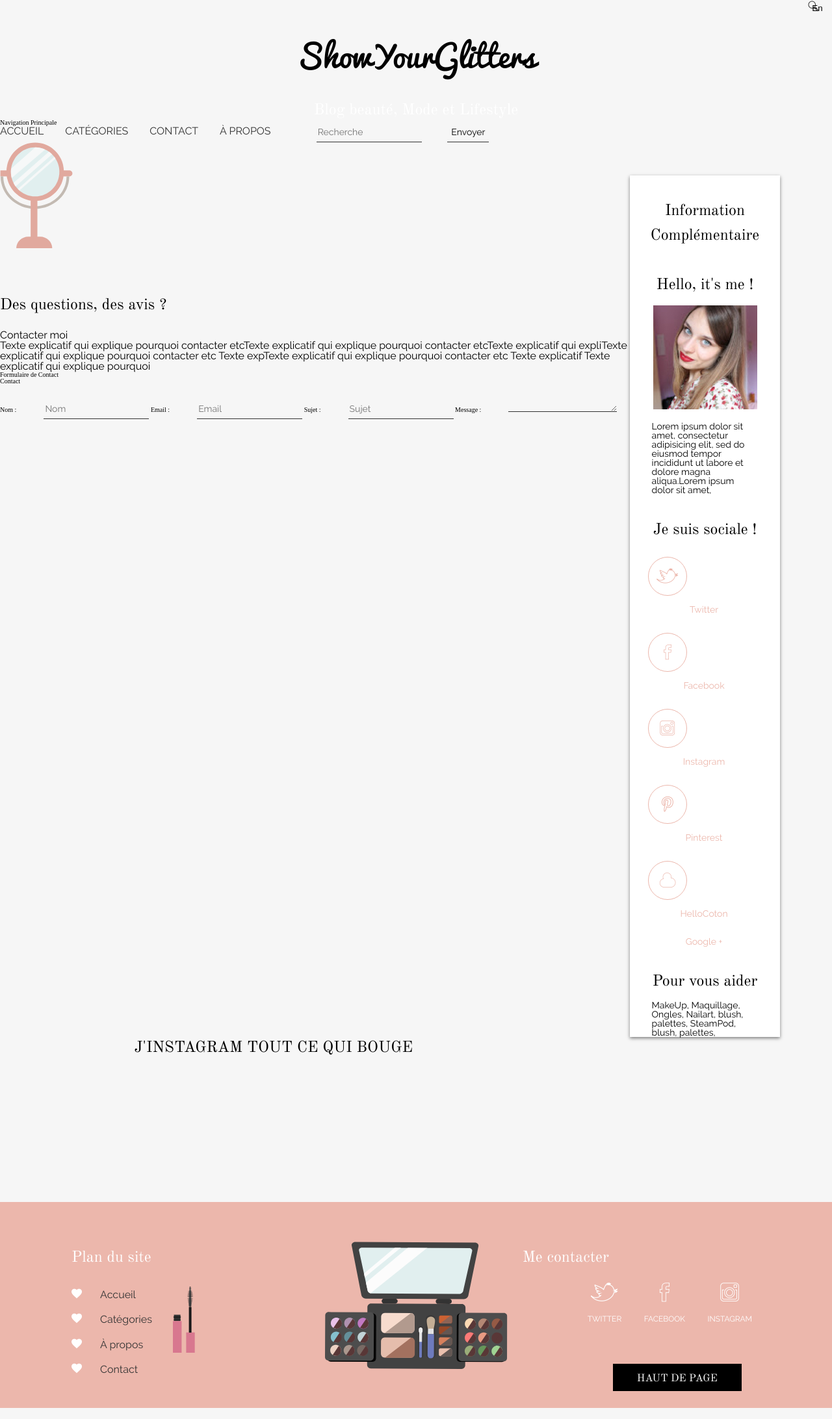
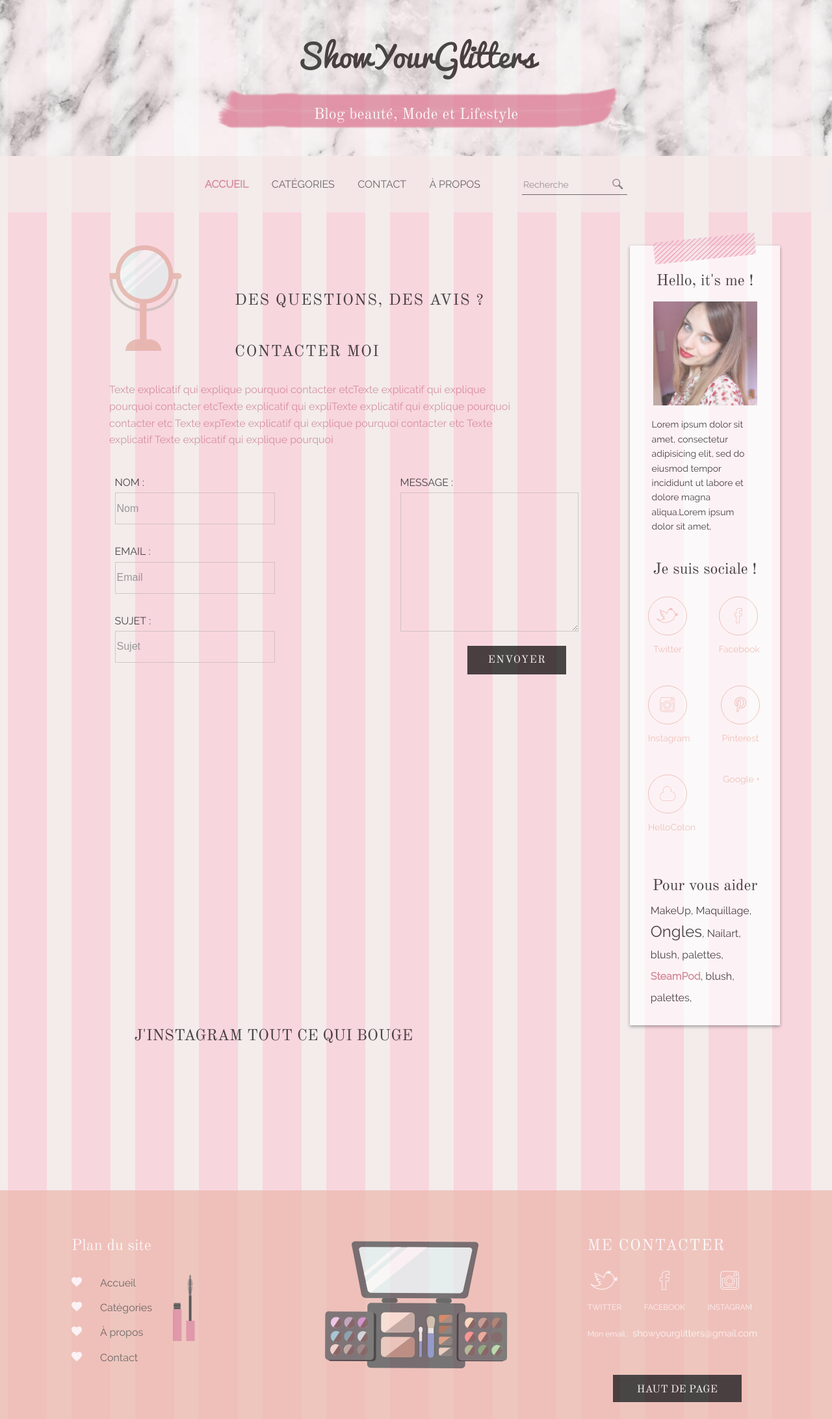
Before and after one commit to dylanschirino/blogbeauty, a PHP site: page /contact.html in a window 1280 px wide. Shown: the whole page at 65% size. Run offline with PHP 8.4, Linux system fonts and the light colour scheme; some web fonts are replaced.

Commit message:
Contact page done

```diff
--- a/www/contact.html
+++ b/www/contact.html
@@ -14,17 +14,18 @@
 </head>
 <body id="haut">
   <header class="header">
-
+    <div class="header__banner">
     <h1 aria-level="1" class="header__title">
       ShowYourGlitters
     </h1>
     <p class="header__subtitle">
       Blog beauté,&nbsp;Mode et Lifestyle
     </p>
-
-    <nav class="menu">
-      <h2 aria-level="2" class="menu__title">Navigation Principale</h2>
-      <a class="menu__link" href="index.html" title="Vers la page d'accueil">Accueil</a>
+    </div>
+    <nav class="header__menu">
+      <h2 aria-level="2" class="menu__title hidden">Navigation Principale</h2>
+      <div class="menu__container">
+      <a class="menu__link menu__link--active" href="index.html" title="Vers la page d'accueil">Accueil</a>
 
       <a class="menu__link" href="categories.html" title="Vers la page des catégories">Catégories</a>
 
@@ -32,18 +33,20 @@
 
       <a class="menu__link" href="about.html" title="Vers la page à propos">À Propos</a>
 
+      <form class="menu__form" action="#" method="post">
+        <input class="form__input" type="text" placeholder="Recherche" value="">
+        <input class="form__submit" type="submit" value="">
+      </form>
+    </div>
     </nav>
-    <form class="header__form" action="#" method="post">
-      <input class="form__input" type="text" placeholder="Recherche" value="">
-      <input class="form__input" type="submit" value="Envoyer">
-    </form>
   </header>
 
   <aside class="aside">
-    <h2 aria-level="2" class="aside__title">
+    <h2 aria-level="2" class="hidden">
         Information Complémentaire
     </h2>
     <section class="aside__section">
+      <img src="img/Sticker.svg" class="aside__sticker" width="160" height="50" alt="Autocollant décoratif">
       <h3 aria-level="3" class="aside__title">
         Hello,&nbsp;it's me !
       </h3>
@@ -58,22 +61,22 @@
         Je suis sociale !
       </h3>
       <ul class="aside__list">
-        <li class="aside__element">
+        <li class="aside__element aside__element--left">
           <a class="aside__link aside__link--twitter" href="#" title="Accéder à mon twitter">Twitter</a>
         </li>
-        <li class="aside__element">
+        <li class="aside__element aside__element--right">
           <a class="aside__link aside__link--facebook" href="#" title="Accéder à mon">Facebook</a>
         </li>
-        <li class="aside__element">
+        <li class="aside__element aside__element--left">
           <a class="aside__link aside__link--insta" href="#" title="Accéder à mon Instagram">Instagram</a>
         </li>
-        <li class="aside__element">
+        <li class="aside__element aside__element--right">
           <a class="aside__link aside__link--pinterest" href="#" title="Accéder à mon Pinterest">Pinterest</a>
         </li>
-        <li class="aside__element">
+        <li class="aside__element aside__element--left">
           <a class="aside__link aside__link--hellocoton" href="#" title="Accéder à mon HelloCoton">HelloCoton</a>
         </li>
-        <li class="aside__element">
+        <li class="aside__element aside__element--right">
           <a class="aside__link aside__link--google" href="#" title="Accéder à mon Google +">Google +</a>
         </li>
       </ul>
@@ -83,13 +86,12 @@
       <h3 aria-level="3" class="aside__title">
         Pour vous aider
       </h3>
-      <p class="aside__text">
+      <p class="aside__keyword">
         MakeUp, Maquillage,
-        Ongles, Nailart, blush, palettes,
-        SteamPod, blush, palettes,
+        <span class="aside__pointout">Ongles</span>, Nailart, blush, palettes,
+        <span class="aside__bold">SteamPod</span>, blush, palettes,
       </p>
     </section>
-
   </aside>
   <main>
     <section class="contact">
@@ -108,36 +110,43 @@
     </section>
 
     <section class="form">
-      <h2 class="form__title" aria-level="2">
+      <h2 class="formulaire__title hidden" aria-level="2">
         Formulaire de Contact
       </h2>
 
-      <form class="form__container" action="#" method="post">
+      <form class="formulaire__container" action="#" method="post">
         <fieldset>
-          <legend class="form__legend">
+          <legend class="formulaire__legend hidden">
             Contact
           </legend>
-          <label for="name" class="form__label">
+
+          <div class="formulaire__left">
+          <label for="name" class="formulaire__label">
             Nom&nbsp;:&nbsp;
           </label>
-          <input class="form__input" id="name" type="text" name="nom" value="" placeholder="Nom">
+          <input class="formulaire__input" id="name" type="text" name="nom" value="" placeholder="Nom">
 
-          <label for="mail" class="form__label">
+          <label for="mail" class="formulaire__label">
             Email&nbsp;:&nbsp;
           </label>
-          <input class="form__input" id="mail" type="email" name="mail" value="" placeholder="Email">
+          <input class="formulaire__input" id="mail" type="email" name="mail" value="" placeholder="Email">
 
-          <label for="subject" class="form__label">
+          <label for="subject" class="formulaire__label">
             Sujet&nbsp;:&nbsp;
           </label>
-          <input class="form__input" id="subject" type="text" name="sujet" value="" placeholder="Sujet">
+          <input class="formulaire__input" id="subject" type="text" name="sujet" value="" placeholder="Sujet">
+        </div>
 
-          <label for="message" class="form__label">
+          <div class="formulaire__right">
+          <label for="message" class="formulaire__label formulaire__label--textarea">
             Message&nbsp;:&nbsp;
           </label>
-          <textarea class="form__input" id="message" name="message">
+          <textarea class="formulaire__input formulaire__input--textarea" id="message" name="message">
           </textarea>
-          <input class="form__submit" type="submit" value="Envoyer">
+
+            <input class="formulaire__submit" type="submit" value="Envoyer">
+        </div>
+
 
         </fieldset>
       </form>
@@ -174,17 +183,20 @@
     </section>
 
     <section class="footer__contact">
+      <div class="contact__container">
       <h3 class="contact__title">
         Me contacter
       </h3>
-    <div class="contact__container">
       <a class="contact__link contact__link--twitter" href="#" title="Accéder à mon twitter">Twitter</a>
 
       <a class="contact__link contact__link--facebook" href="#" title="Accéder à mon">Facebook</a>
 
       <a class="contact__link contact__link--insta" href="#" title="Accéder à mon Instagram">Instagram</a>
 
-      <a class="contact__link contact__link--mail" href="mailto:showyourglitters@gmail.com" title="M'envoyez un email avec votre gestionnaire de Mail">
+      <p class="contact__email">Mon email&nbsp;:&nbsp;
+      <a class="contact__link contact__link--mail" href="mailto:showyourglitters@gmail.com" title="M'envoyez un email avec votre gestionnaire de Mail">showyourglitters@gmail.com</a>
+      </p>
+
     </div>
     <a class="latest__button" href="#haut" title="Prendre l'ascenseur pour remonter en haut de la page">Haut de page</a>
     </section>
--- a/www/css/styles.css
+++ b/www/css/styles.css
@@ -99,11 +99,14 @@ table {
  */
 body {
   font-size: 62.5%;
+  background: url("../img/grid.png") repeat;
+  opacity: 0.7;
   background-color: #F6F6F6; }
 
 p {
   font-family: "raleway", "Helvetica", Arial, sans-serif;
-  font-size: 1.6em; }
+  font-size: 1.6em;
+  line-height: 1.6em; }
 
 a {
   text-decoration: none; }
@@ -126,8 +129,7 @@ a {
   height: 8.7em; }
 
 .menu__link {
-  display: inline-block;
-  float: left; }
+  display: inline-block; }
 
 .menu__container {
   width: 65em;
@@ -138,7 +140,8 @@ a {
     clear: both; }
 
 .menu__form {
-  position: relative; }
+  position: relative;
+  margin-top: -1.7em; }
 
 .form::after {
   content: "";
@@ -146,13 +149,12 @@ a {
   clear: both; }
 
 .form__input {
-  margin-left: 2.65em; }
+  float: right; }
 
 .form__submit {
-  float: right;
   position: absolute;
-  right: 14px;
-  top: 1px; }
+  right: 0px;
+  top: 0px; }
 
 /* BLOGBEAUTY
 *
@@ -279,7 +281,7 @@ a {
   .moreArticle__button {
     margin: 0;
     display: block;
-    margin: 1em auto; }
+    margin: -0.5em auto; }
   .moreArticle__element {
     display: inline-block; }
   .moreArticle__pagination {
@@ -346,6 +348,58 @@ a {
 
 /* BLOGBEAUTY
 *
+* /sass/object/contact.scss - design of the Contact section stylesheet
+*
+* coded by Dylan Schirino
+* started at 01/08/2016
+*/
+.contact {
+  width: 58.9em;
+  margin: 5em 0 0 16.8em; }
+  .contact::after {
+    content: "";
+    overflow: hidden;
+    clear: both; }
+  .contact__img {
+    float: left;
+    margin-right: 8.1em; }
+  .contact__explain {
+    width: 40em; }
+
+.formulaire::after {
+  content: "";
+  overflow: hidden;
+  clear: both; }
+
+.formulaire__container {
+  width: 92.7em;
+  margin: 3.8em auto; }
+
+.formulaire__input {
+  display: block;
+  width: 15em;
+  height: 2.8125em;
+  margin-bottom: 1.6875em; }
+  .formulaire__input--textarea {
+    width: 20.625em;
+    min-height: 16em;
+    margin-right: 6.1em; }
+
+.formulaire__left {
+  float: left; }
+
+.formulaire__right {
+  float: right;
+  margin-left: -10em; }
+
+.formulaire__submit {
+  width: 9.5em;
+  height: 2.75em;
+  float: right;
+  margin-right: 6.1em; }
+
+/* BLOGBEAUTY
+*
 * /sass/object/header.scss - non design header stylesheet
 *
 * coded by Dylan Schirino
@@ -374,7 +428,13 @@ a {
   font-size: 1.6em;
   text-transform: uppercase;
   color: #333333;
-  padding-right: 2.0625em; }
+  padding-right: 2.0625em;
+  transition: .2s ease-in-out; }
+  .menu__link:hover {
+    color: #C77083; }
+  .menu__link--active {
+    font-weight: bold;
+    color: #C77083; }
 
 .menu__container {
   padding: 3.6em 0 3.2em 0; }
@@ -575,7 +635,8 @@ a {
     padding-right: 1em; }
 
 .moreArticle__text {
-  font-size: 1.4em; }
+  font-size: 1.4em;
+  line-height: 1.4em; }
 
 .moreArticle__titleCards {
   padding: 1.125em 0 0.875em 0;
@@ -687,4 +748,45 @@ a {
   font-size: 1.2em;
   text-transform: none; }
 
+/* BLOGBEAUTY
+*
+* /sass/components/contact.scss - design of the Contact section stylesheet
+*
+* coded by Dylan Schirino
+* started at 01/08/2016
+*/
+.contact__title, .contact__subtitle {
+  text-transform: uppercase;
+  letter-spacing: 1.5px; }
+
+.contact__subtitle {
+  font: 2.4em/3.6 "old_standard"; }
+
+.contact__explain {
+  color: #C77083; }
+
+.formulaire__label {
+  font: 1.6em/1.9 "raleway", "Helvetica", Arial, sans-serif;
+  text-transform: uppercase; }
+
+.formulaire__input {
+  font-size: 1.6em;
+  background: none;
+  border: 1px solid #C3BAB2; }
+
+.formulaire__submit {
+  background-color: black;
+  font: 1.6em/2.7 "old_standard";
+  border: 1px solid black;
+  color: white;
+  text-transform: uppercase;
+  letter-spacing: 1.5px;
+  transition: .2s ease-in;
+  text-align: center; }
+  .formulaire__submit:hover {
+    background-color: white;
+    border-color: black;
+    color: black;
+    cursor: pointer; }
+
 /*# sourceMappingURL=styles.css.map */
--- a/www/index.html
+++ b/www/index.html
@@ -25,7 +25,7 @@
     <nav class="header__menu">
       <h2 aria-level="2" class="menu__title hidden">Navigation Principale</h2>
       <div class="menu__container">
-      <a class="menu__link" href="index.html" title="Vers la page d'accueil">Accueil</a>
+      <a class="menu__link menu__link--active" href="index.html" title="Vers la page d'accueil">Accueil</a>
 
       <a class="menu__link" href="categories.html" title="Vers la page des catégories">Catégories</a>
 
--- a/www/sass/base/root.scss
+++ b/www/sass/base/root.scss
@@ -7,13 +7,14 @@
  */
 body{
   font-size: 62.5%;
-  //background: url("../img/grid.png")repeat;
-  //opacity: 0.7;
+  background: url("../img/grid.png")repeat;
+  opacity: 0.7;
   background-color: $bodyBckg;
 }
 p{
   font-family: $raleway;
   font-size: 1.6em;
+  line-height: 1.6em;
 }
 a{
   text-decoration: none;
--- /dev/null
+++ b/www/sass/components/_contact.scss
@@ -0,0 +1,47 @@
+/* BLOGBEAUTY
+*
+* /sass/components/contact.scss - design of the Contact section stylesheet
+*
+* coded by Dylan Schirino
+* started at 01/08/2016
+*/
+.contact{
+  &__title,&__subtitle{
+    text-transform: uppercase;
+    letter-spacing: 1.5px;
+  }
+  &__subtitle{
+    font:2.4em/3.6 $oldstandard;
+  }
+  &__explain{
+    color: $pink;
+  }
+}
+
+.formulaire{
+  &__label{
+    font: 1.6em/1.9 $raleway;
+    text-transform: uppercase;
+  }
+  &__input{
+    font-size: 1.6em;
+    background: none;
+    border:1px solid $inputColor;
+  }
+  &__submit{
+    background-color: $black;
+    font: 1.6em/2.7 $oldstandard;
+    border: 1px solid $black;
+    color: $white;
+    text-transform: uppercase;
+    letter-spacing: 1.5px;
+    transition: .2s ease-in;
+    text-align: center;
+    &:hover{
+      background-color: $white;
+      border-color: $black;
+      color: $black;
+      cursor: pointer;
+    }
+  }
+}
--- a/www/sass/components/_discover.scss
+++ b/www/sass/components/_discover.scss
@@ -40,6 +40,7 @@
   }
   &__text{
     font-size: 1.4em;
+    line-height: 1.4em;
   }
   &__titleCards{
     padding: 1.125em 0 0.875em 0;
--- a/www/sass/components/_header.scss
+++ b/www/sass/components/_header.scss
@@ -34,6 +34,14 @@
     text-transform: uppercase;
     color:$lightDark;
     padding-right:2.0625em;
+    transition: .2s ease-in-out;
+    &:hover{
+      color: $pink;
+    }
+    &--active{
+      font-weight: bold;
+      color: $pink;
+    }
   }
   &__container{
     padding: 3.6em 0 3.2em 0;
--- /dev/null
+++ b/www/sass/object/_contact.scss
@@ -0,0 +1,59 @@
+/* BLOGBEAUTY
+*
+* /sass/object/contact.scss - design of the Contact section stylesheet
+*
+* coded by Dylan Schirino
+* started at 01/08/2016
+*/
+
+.contact{
+  width: 58.9em;
+  margin:5em 0 0 16.8em;
+  &::after{
+    content: "";
+    overflow: hidden;
+    clear: both;
+  }
+  &__img{
+    float: left;
+    margin-right: 8.1em;
+  }
+  &__explain{
+    width:40em;
+  }
+}
+.formulaire{
+  &::after{
+    content: "";
+    overflow: hidden;
+    clear: both;
+  }
+  &__container{
+    width:92.7em;
+    margin:3.8em auto;
+  }
+  &__input{
+    display: block;
+    width: 15em;
+    height: 2.8125em;
+    margin-bottom:1.6875em;
+    &--textarea{
+      width: 20.625em;
+      min-height: 16em;
+      margin-right: 6.1em;
+    }
+  }
+  &__left{
+    float: left;
+  }
+  &__right{
+    float: right;
+    margin-left: -10em;
+  }
+  &__submit{
+    width: 9.5em;
+    height: 2.75em;
+    float: right;
+    margin-right:6.1em;
+  }
+}
--- a/www/sass/object/_discover.scss
+++ b/www/sass/object/_discover.scss
@@ -40,7 +40,7 @@
   &__button{
     margin: 0;
     display: block;
-    margin:1em auto;
+    margin:-0.5em auto;
   }
   &__element{
     display: inline-block;
--- a/www/sass/object/_header.scss
+++ b/www/sass/object/_header.scss
@@ -22,7 +22,6 @@
 .menu{
   &__link{
     display:inline-block;
-    float: left;
   }
   &__container{
     width: 65em;
@@ -35,6 +34,7 @@
   }
   &__form{
     position: relative;
+    margin-top: -1.7em;
   }
 }
 
@@ -45,12 +45,12 @@
     clear: both;
   }
   &__input{
-    margin-left: 2.65em;
+    float:right;
+
   }
   &__submit{
-    float: right;
     position: absolute;
-    right:14px;
-    top:1px;
+    right:0px;
+    top:0px;
   }
 }
--- a/www/sass/settings/colors.scss
+++ b/www/sass/settings/colors.scss
@@ -10,3 +10,4 @@ $pink:#C77083;
 $blueTwitter:#4099FF;
 $blueFacebook:#3D5B93;
 $pinkCoton:#D30D66;
+$inputColor:#C3BAB2;
--- a/www/sass/styles.scss
+++ b/www/sass/styles.scss
@@ -27,6 +27,7 @@
 @import "object/discover";
 @import "object/instagram";
 @import "object/footer";
+@import "object/contact";
 
 // 6. Components - Design des composants, morceaux d'UI
 @import "components/header";
@@ -35,3 +36,4 @@
 @import "components/discover";
 @import "components/instagram";
 @import "components/footer";
+@import "components/contact";
```
Also changed, not shown: 1 other file. Lines whose indentation alone changed are shown as unchanged.
